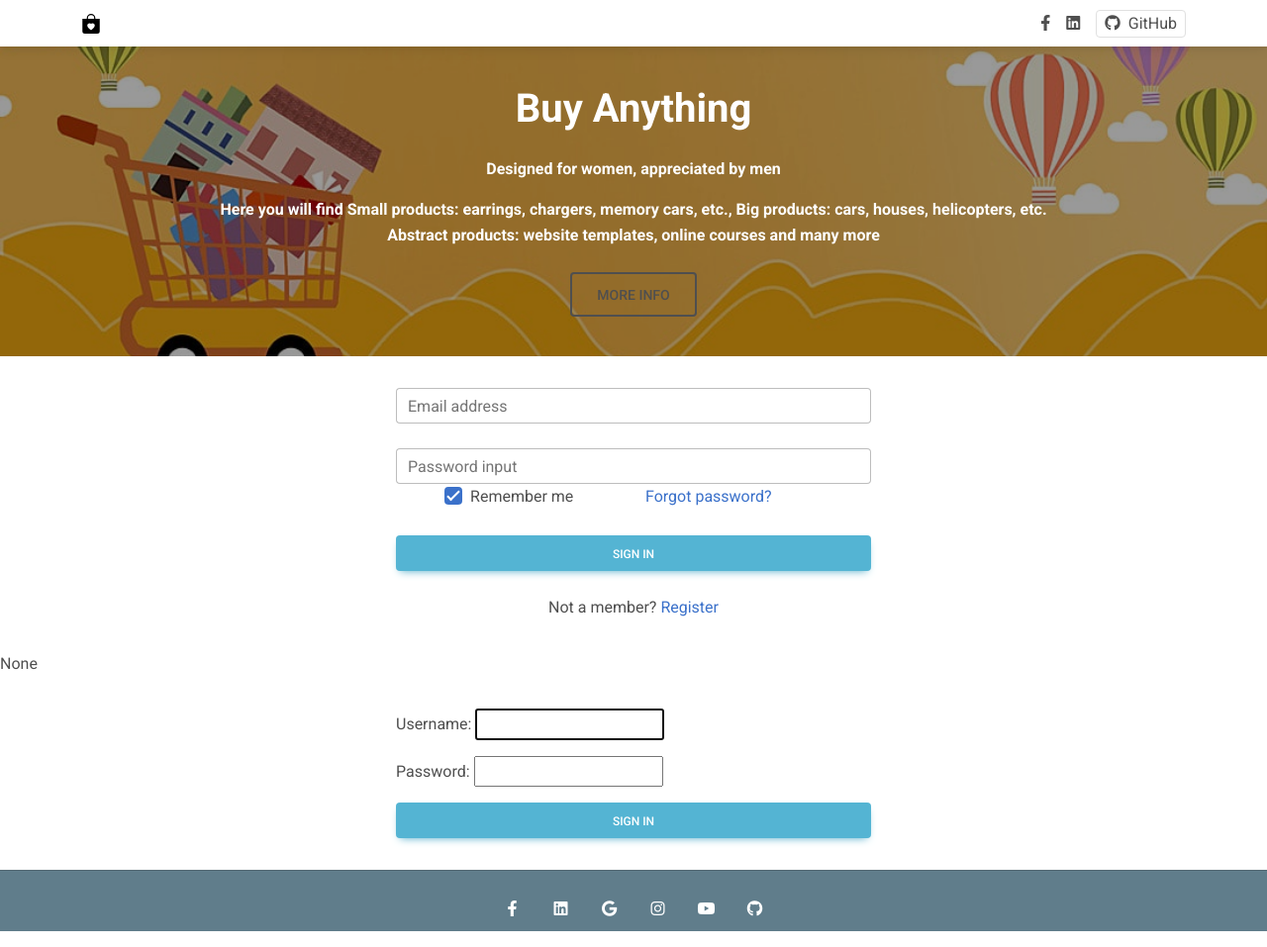
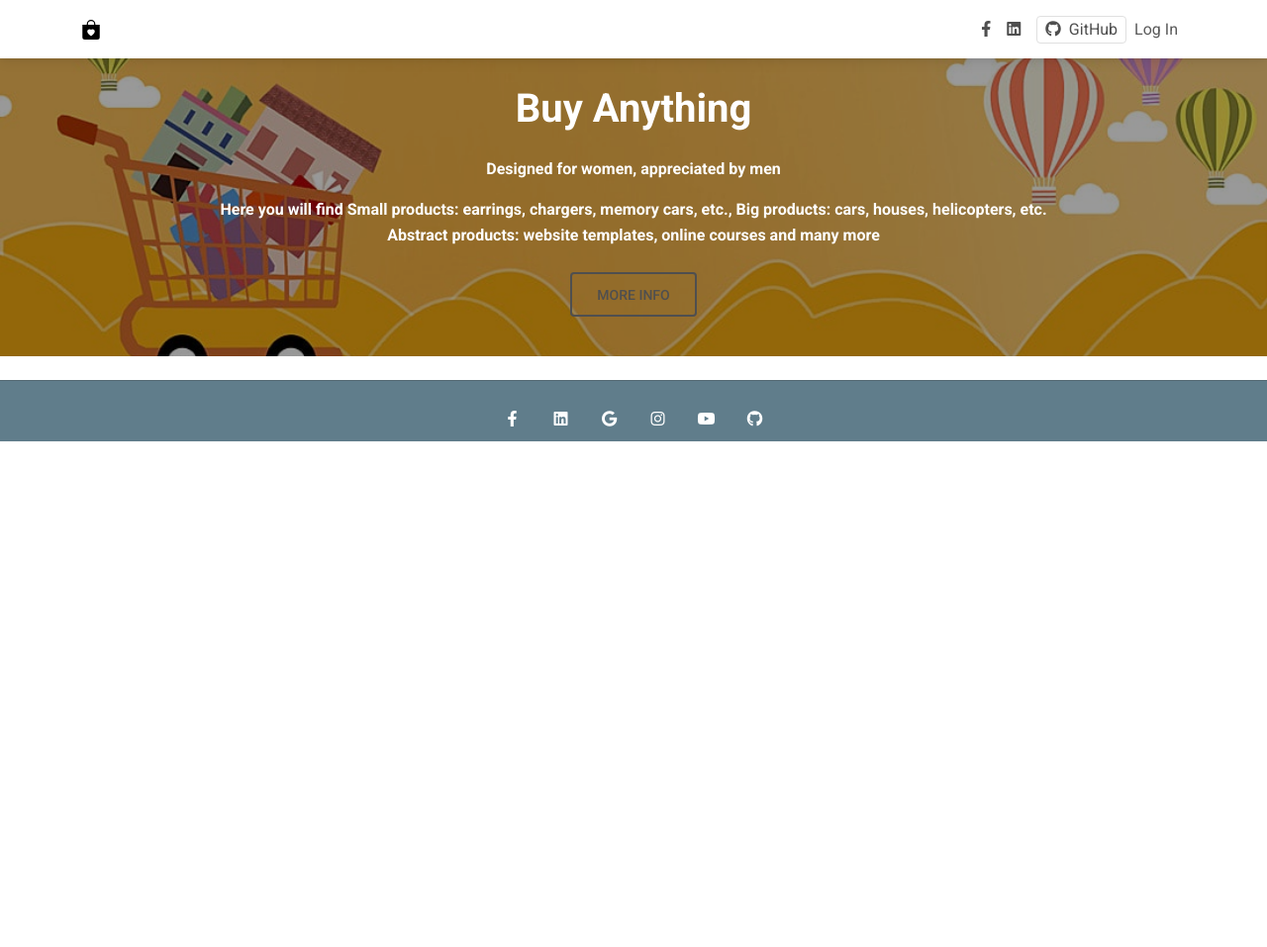
Before and after one commit to xaoccc/OnlyShop, a Django app: page / in a window 1280 px wide. Shown: the whole page at 99% size. After the commit the page ends 446 px from the top, so only its background shows below. Run offline with Django 4.2, Linux system fonts and the light colour scheme; some libraries are stand-ins or nearby versions.

Commit message:
ebi mu maikata vsichko se osra

```diff
--- a/OnlyShop/profiles/urls.py
+++ b/OnlyShop/profiles/urls.py
@@ -5,6 +5,7 @@
 urlpatterns = [
     path('', views.IndexView.as_view(), name='index'),
     path('register/', views.RegisterView.as_view(), name='register'),
+    path('login/', views.UserLogIn.as_view(), name='login'),
     # path('', views.user_logout, name='logout'),
     # path('accounts/logout/', auth_views.LogoutView.as_view(), name='logout'),
 ]
--- a/OnlyShop/profiles/views.py
+++ b/OnlyShop/profiles/views.py
@@ -8,6 +8,7 @@
 from django.urls import reverse
 from django.views.generic import ListView, DetailView, DeleteView, UpdateView, TemplateView, CreateView, RedirectView
 from OnlyShop.main_app.models import Item, Order, ItemOrder
+from OnlyShop.profiles.forms import CustomAuthenticationForm
 from OnlyShop.profiles.models import AppUser
 
 
@@ -26,10 +27,20 @@
 
 
 
+
+class UserLogIn(LoginView):
+    authentication_form = CustomAuthenticationForm
+    template_name = 'login.html'
+    next_page = 'index'
+
+
+
+
+
 class RegisterView(CreateView):
     model = AppUser
     template_name = 'register.html'
-    fields = ['email', 'pass']
+    fields = ['username', 'password']
 
 
 # class UserLogoutView(LogoutView):
--- a/static/css/style.css
+++ b/static/css/style.css
@@ -1,3 +1,11 @@
+ul {
+    padding-left: 0;
+}
+
+li {
+    list-style-type: none;
+}
+
 .carousel-item {
       height: 45vh;
     }
@@ -45,6 +53,10 @@
     margin: 2em auto;
 }
 
+.login-form input {
+    margin-bottom: 1.5em;
+}
+
 .main-img {
         width: 100%;
     }
--- a/templates/base.html
+++ b/templates/base.html
@@ -96,9 +96,16 @@
       {% if user.is_authenticated %}
         <ul class="navbar-nav me-auto mb-2 mb-lg-0">
           <li class="nav-item active">
-            <a class="nav-link " href="{% url 'logout' %}">Logout</a>
+            <a class="nav-link " href="{% url 'logout' %}">Log Out</a>
           </li>
         </ul>
+      {% else %}
+       <ul class="navbar-nav me-auto mb-2 mb-lg-0">
+          <li class="nav-item active">
+            <a class="nav-link " href="{% url 'login' %}">Log In</a>
+          </li>
+       </ul>
+
       {% endif %}
     </div>
 
--- a/templates/index.html
+++ b/templates/index.html
@@ -62,9 +62,14 @@
               <div class="card">
                 <div class="bg-image hover-zoom ripple ripple-surface ripple-surface-light product-list-img-wrapper"
                   data-mdb-ripple-color="light">
-                  <img src="{{ object.image }}"
-                    class="img-fluid product-image" />
+                  <img src="{{ object.image }}" class="img-fluid product-image" />
+
+                  {% if user.is_authenticated %}
                     <a href="{% url 'item-details' pk=object.pk %}">
+                  {% else %}
+                    <a href="{% url 'login' %}">
+                  {% endif %}
+
                       <div class="mask">
                         {% if object.label %}
                           <div class="d-flex justify-content-start align-items-end h-100">
@@ -78,12 +83,24 @@
                     </a>
                 </div>
                 <div class="card-body">
+
+                  {% if user.is_authenticated %}
                     <a href="{% url 'item-details' pk=object.pk %}" class="text-reset">
                       <h5 class="card-title mb-2">{{ object.name }}</h5>
                     </a>
                     <a href="{% url 'item-details' pk=object.pk %}" class="text-reset ">
                       <p>{{ object.type }}</p>
                     </a>
+                  {% else %}
+                    <a href="{% url 'login' %}" class="text-reset">
+                      <h5 class="card-title mb-2">{{ object.name }}</h5>
+                    </a>
+                    <a href="{% url 'login' %}" class="text-reset ">
+                      <p>{{ object.type }}</p>
+                    </a>
+                  {% endif %}
+
+
                   <h6 class="mb-3 price">{{ object.new_price }}$</h6>
                 </div>
               </div>
@@ -117,53 +134,10 @@
   <!-- Pagination -->
   </div>
 {% else %}
-      <form class="login-form">
-      <!-- Email input -->
-      <div class="form-outline" data-mdb-input-init>
-        <input type="email" id="typeEmail" class="form-control" />
-        <label class="form-label" for="typeEmail">Email address</label>
-      </div>
-      <br/>
 
-      <!-- Password input -->
-      <div class="form-outline" data-mdb-input-init>
-        <input type="password" id="typePassword" class="form-control" />
-        <label class="form-label" for="typePassword">Password input</label>
-      </div>
+  {% endif %}
 
-      <!-- 2 column grid layout for inline styling -->
-      <div class="row mb-4">
-        <div class="col d-flex justify-content-center">
-          <!-- Checkbox -->
-          <div class="form-check">
-            <input class="form-check-input" type="checkbox" value="" id="form2Example31" checked />
-            <label class="form-check-label" for="form2Example31"> Remember me </label>
-          </div>
-        </div>
 
-        <div class="col">
-          <!-- Simple link -->
-          <a href="#!">Forgot password?</a>
-        </div>
-      </div>
-
-      <!-- Submit button -->
-      <button type="button" class="btn btn-info btn-block mb-4">Sign in</button>
-
-      <!-- Register buttons -->
-      <div class="text-center">
-        <p>Not a member? <a href="#!">Register</a></p>
-      </div>
-    </form>
-  {% endif %}
-      {{ user }}
-    {{ user.is_authenticated }}
-
-    <form class="login-form" action="{% url 'login' %}" method="post">
-      {{ form.as_p }}
-      {% csrf_token %}
-      <button type="button" class="btn btn-info btn-block mb-4">Sign in</button>
-    </form>
 
 
 </main>
```
Also changed, not shown: OnlyShop/profiles/forms.py (+8 -0 lines), templates/login.html (+16 -35 lines), templates/register.html (+5 -8 lines). Lines whose indentation alone changed are shown as unchanged.
